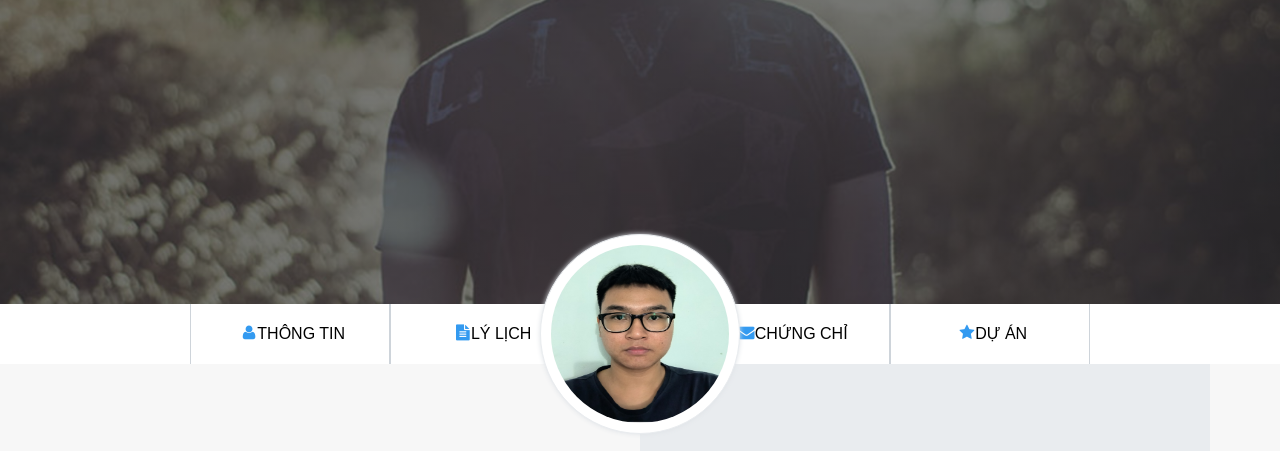
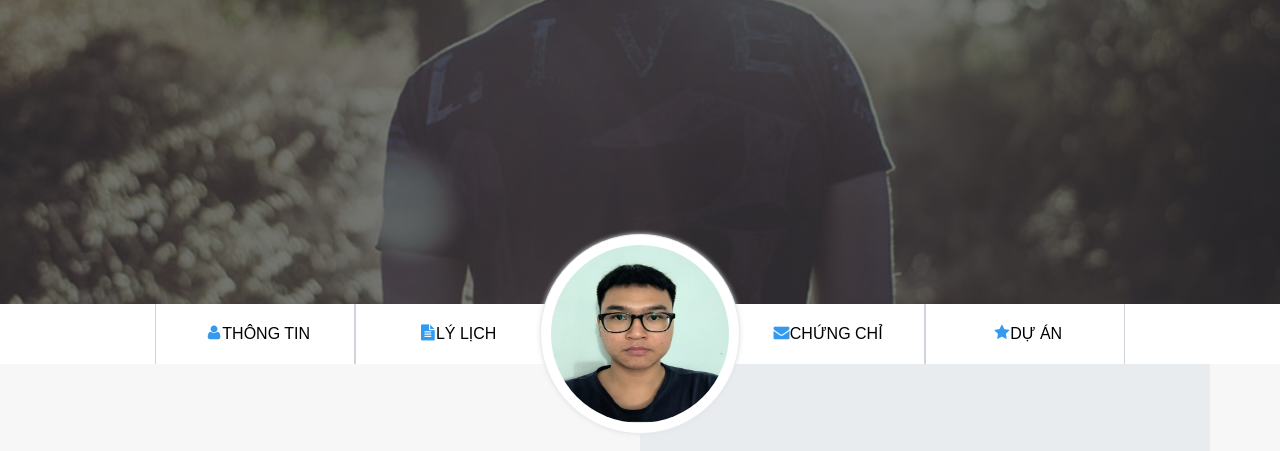
Before and after one commit to Son-2k/Assignment-03-Stater, a plain HTML site: page index.html in a window 1280 px wide. Shown: the part 176-627 px from the top of the page. Drawn offline with nearby package versions, Linux system fonts and the light colour scheme.

Commit message:
Update laptop.css

```diff
--- a/css/laptop.css
+++ b/css/laptop.css
@@ -60,7 +60,7 @@ section > .container {
   width: 100%;
   text-align: center;
   display: grid;
-  grid-template-columns: 200px 200px 100px 200px 200px;
+  grid-template-columns: 200px 200px 170px 200px 200px;
   grid-template-rows: 60px;
   gap: 0;
   justify-content: center;
```
